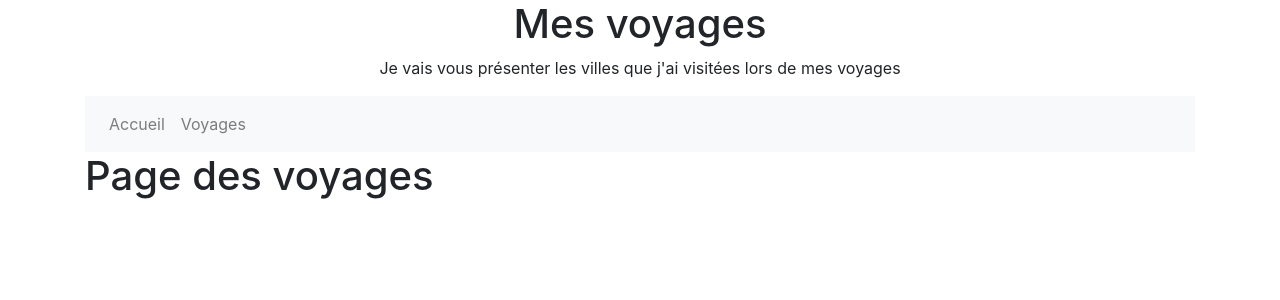
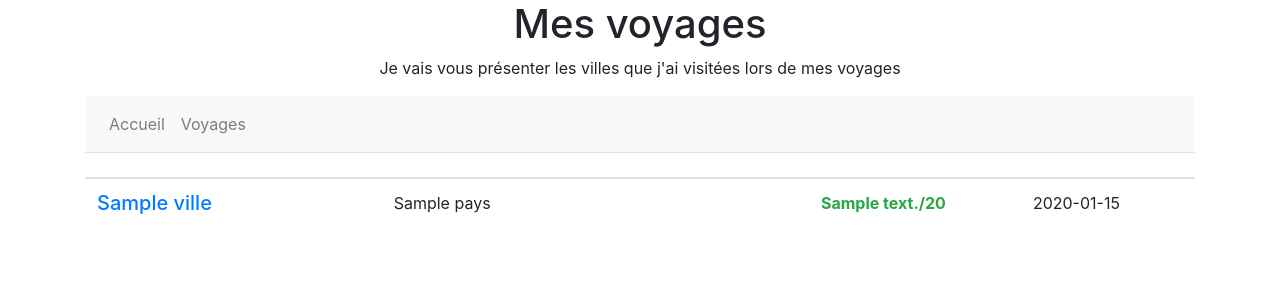
Before and after one commit to MagyaninGD/mesvoyages, a Symfony app: template templates/pages/voyages.html.twig in a window 1280 px wide. Shown: the top 300 px of the page. Run offline with Twig, Linux system fonts and the light colour scheme; the template is opened without the code that fills it: most values are stand-ins (such as "Sample title", 1, 10 or a date in 2020); some libraries are stand-ins or nearby versions.

Commit message:
Phase 8 : ORM (affichage en colonne des informations provenant de la BDD)

```diff
--- a/nbproject/private/private.xml
+++ b/nbproject/private/private.xml
@@ -9,7 +9,6 @@
             <file>file:/C:/wamp64/www/mesvoyages/.env</file>
             <file>file:/C:/wamp64/www/mesvoyages/config/routes.yaml</file>
             <file>file:/C:/wamp64/www/mesvoyages/templates/pages/voyages.html.twig</file>
-            <file>file:/C:/wamp64/www/mesvoyages/migrations/Version20211021132640.php</file>
             <file>file:/C:/wamp64/www/mesvoyages/templates/pages/accueil.html.twig</file>
             <file>file:/C:/wamp64/www/mesvoyages/src/Controller/VoyagesController.php</file>
             <file>file:/C:/wamp64/www/mesvoyages/templates/basefront.html.twig</file>
--- a/src/Entity/Visite.php
+++ b/src/Entity/Visite.php
@@ -86,6 +86,11 @@ class Visite
         return $this->datecreation;
     }
 
+    public function getDatecreationString() : string
+    {
+        return $this->datecreation->format('d/m/Y');
+    }
+
     public function setDatecreation(?\DateTimeInterface $datecreation): self
     {
         $this->datecreation = $datecreation;
--- a/templates/pages/voyages.html.twig
+++ b/templates/pages/voyages.html.twig
@@ -1,5 +1,46 @@
 {% extends "basefront.html.twig" %}
 
 {% block body %}
-<h1>Page des voyages</h1>
+    <table class="table table-hover">
+        <thead>
+            <tr>
+                <th class="text-left" scope="col"></th>
+                <th class="text-left" scope="col"></th>
+                <th class="text-right" scope="col"></th>
+                <th class="text-center" scope="col"></th>
+            </tr>
+        </thead>
+        <tbody>
+            {% for visite in visites %}
+                <tr>
+                    <td>
+                        <h5 class="text-primary">
+                            <a href="#">{{ visite.ville }}</a>
+                        </h5>
+                    </td>
+                    <td>
+                        {{ visite.pays }}
+                    </td>
+                    <td class="text-right">
+                        <strong>
+                            {% if visite.note<10 %}
+                                <div class="text-danger">
+                                    {{ visite.note }}/20
+                                </div>
+                            {% else %}
+                                <div class="text-success">
+                                    {{ visite.note }}/20
+                                </div>
+                            {% endif %}
+                        </strong>
+                    </td>
+                    <td class="text-center">
+                        {{ visite.datecreationstring }}
+                    </td>
+                </tr>
+            {% endfor %}
+        </tbody>
+    </table>
+
+
 {% endblock %}
```
Also changed, not shown: src/Controller/VoyagesController.php (+20 -1 lines).
